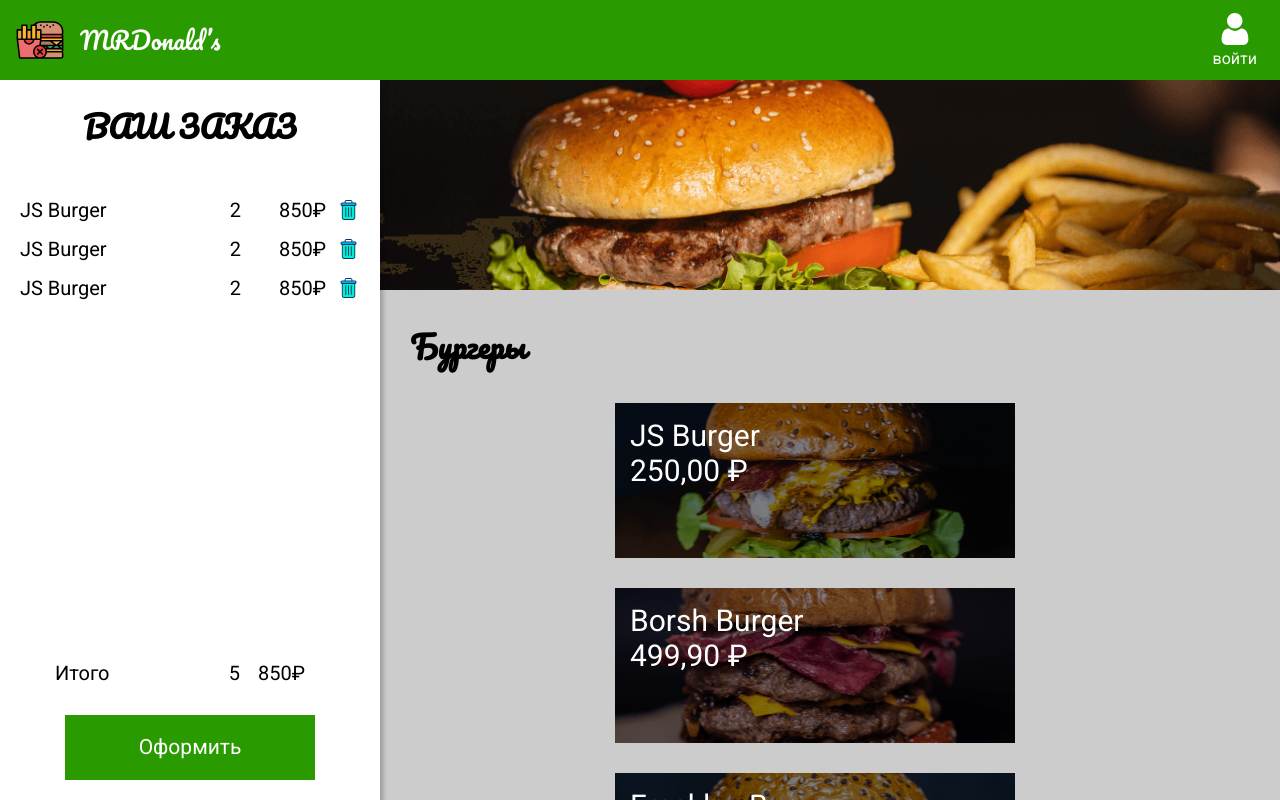
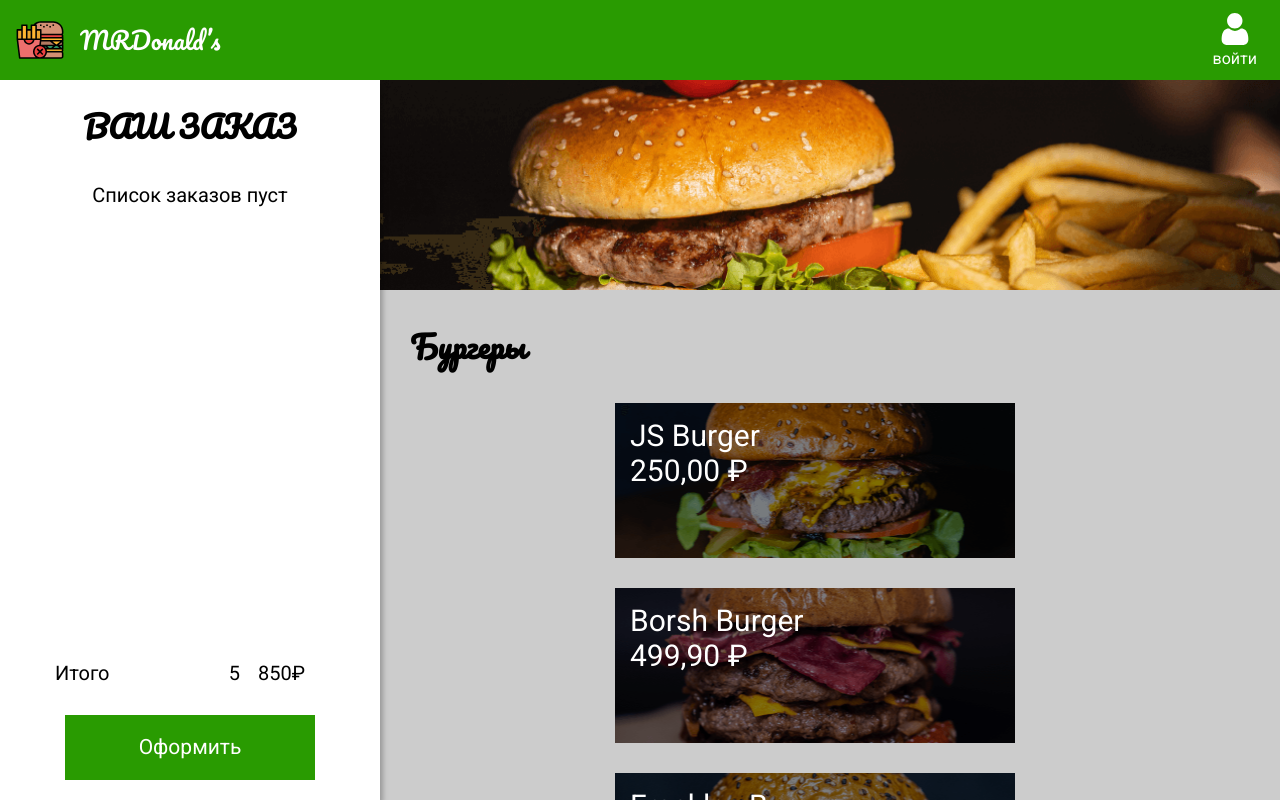
Before and after one commit to web-designer-life/mrdonalds, a React (Create React App) app: page / in a window 1280 px wide. Shown: the top 800 px of the page. Built offline with nearby package versions, Linux system fonts and the light colour scheme.

Commit message:
create: project structure

```diff
--- a/src/App.js
+++ b/src/App.js
@@ -1,20 +1,23 @@
 import React from 'react';
-import { GlobalStyle } from './Components/GlobalStyle';
-import { NavBar } from './Components/NavBar';
-import { Menu } from './Components/Menu';
-import { ModalItem } from './Components/ModalItem';
-import { Order } from './Components/Order';
+import { GlobalStyle } from './Components/Style/GlobalStyle';
+import { NavBar } from './Components/NavBar/NavBar';
+import { Menu } from './Components/Menu/Menu';
+import { ModalItem } from './Components/Modal/ModalItem';
+import { Order } from './Components/Order/Order';
+import { useOpenItem } from './Components/Hooks/useOpenItem';
+import { useOrders } from './Components/Hooks/useOrders';
 
 function App() {
-  const [openItem, setOpenItem] = React.useState(null);
+  const openItem = useOpenItem();
+  const orders = useOrders();
 
   return (
     <>
       <GlobalStyle/>
       <NavBar/>
-      <Order/>
-      <Menu setOpenItem={setOpenItem}/>
-      <ModalItem openItem={openItem} setOpenItem={setOpenItem}/>
+      <Order {...orders}/>
+      <Menu {...openItem}/>
+      { openItem.openItem && <ModalItem {...openItem} {...orders}/> }
     </>
   );
 }
--- a/src/Components/Banner.js
+++ b/src/Components/Menu/Banner.js
@@ -1,5 +1,5 @@
 import styled from 'styled-components';
-import bannerImg from '../image/banner.png';
+import bannerImg from '../../image/banner.png';
 
 export const Banner = styled.div`
     width: 100%;
--- a/src/Components/Menu.js
+++ b/src/Components/Menu/Menu.js
@@ -1,6 +1,6 @@
 import React from 'react';
 import styled from 'styled-components';
-import dbMenu from './DBMenu';
+import dbMenu from '../DBMenu';
 import { ListItem } from './ListItem';
 import { Banner } from './Banner';
 
--- a/src/Components/ModalItem.js
+++ b/src/Components/Modal/ModalItem.js
@@ -1,6 +1,6 @@
 import React from 'react';
 import styled from 'styled-components';
-import { ButtonCheckout } from './ButtonCheckout';
+import { ButtonCheckout } from '../Style/ButtonCheckout';
 
 const Overlay = styled.div`
     position: fixed;
@@ -47,14 +47,22 @@
     line-height: 53px;
 `;
 
-export const ModalItem = ({ openItem, setOpenItem }) => {
-    function closeModal(evt) {
+export const ModalItem = ({ openItem, setOpenItem, orders, setOrders }) => {
+    const closeModal = (evt) => {
         if (evt.target.id === 'overlay') {
             setOpenItem(null);
         }
     }
 
-    if (!openItem) return null;
+    const order = {
+        ...openItem,
+    };
+
+    const addToOrder = () => {
+        setOrders([...orders, order]);
+        setOpenItem(null);
+    }
+
     return (
         <Overlay id="overlay" onClick={closeModal}>
             <Modal>
@@ -62,9 +70,9 @@
                 <Content>
                     <HeaderContent>
                         <div>{openItem.name}</div>
-                        <div>{openItem.price}₽</div>
+                        <div>{openItem.price.toLocaleString('ru-RU', {style: 'currency', currency: 'RUB'})}</div>
                     </HeaderContent>
-                    <ButtonCheckout>Добавить</ButtonCheckout>
+                    <ButtonCheckout onClick={addToOrder}>Добавить</ButtonCheckout>
                 </Content>
             </Modal>
         </Overlay>
--- a/src/Components/NavBar.js
+++ b/src/Components/NavBar/NavBar.js
@@ -1,7 +1,7 @@
 import React from 'react';
 import styled from 'styled-components';
-import logoImg from '../image/logo.svg';
-import signImg from '../image/sign.svg';
+import logoImg from '../../image/logo.svg';
+import signImg from '../../image/sign.svg';
 
 const NavBarStyled = styled.header`
     position: fixed;
@@ -9,7 +9,7 @@
     left: 0;
     z-index: 20;
     height: 80px;
-    width: 100vw;
+    width: 100%;
     display: flex;
     justify-content: space-between;
     align-items: center;
--- a/src/Components/Order.js
+++ b/src/Components/Order/Order.js
@@ -1,6 +1,6 @@
 import React from 'react';
 import styled from 'styled-components';
-import { ButtonCheckout } from './ButtonCheckout';
+import { ButtonCheckout } from '../Style/ButtonCheckout';
 import { OrderListItem } from './OrderListItem';
 
 const OrderStyled = styled.section`
@@ -44,16 +44,20 @@
     }
 `;
 
-export const Order = () => {
+const EmptyList = styled.p`
+    text-align: center;
+`;
+
+export const Order = ({ orders }) => {
     return (
         <OrderStyled>
             <OrderTitle>Ваш заказ</OrderTitle>
             <OrderContent>
+                {orders.length ?
                 <OrderList>
-                    <OrderListItem/>
-                    <OrderListItem/>
-                    <OrderListItem/>
-                </OrderList>
+                    {orders.map(order => <OrderListItem order={order}/>)}
+                </OrderList> :
+                <EmptyList>Список заказов пуст</EmptyList>}
             </OrderContent>
             <Total>
                 <span>Итого</span>
--- a/src/Components/OrderListItem.js
+++ b/src/Components/Order/OrderListItem.js
@@ -1,6 +1,6 @@
 import React from 'react';
 import styled from 'styled-components';
-import trashImage from '../image/trash.svg';
+import trashImage from '../../image/trash.svg';
 
 const OrderItemStyled = styled.li`
     display: flex;
@@ -29,11 +29,11 @@
     cursor: pointer;
 `;
 
-export const OrderListItem = () => (
+export const OrderListItem = ({ order }) => (
     <OrderItemStyled>
-        <ItemName>JS Burger</ItemName>
+        <ItemName>{order.name}</ItemName>
         <span>2</span>
-        <ItemPrice>850₽</ItemPrice>
+        <ItemPrice>{order.price.toLocaleString('ru-RU', {style: 'currency', currency: 'RUB'})}</ItemPrice>
         <TrashButton/>
     </OrderItemStyled>
 );
```
Also changed, not shown: src/Components/Menu/ListItem.js (renamed from src/Components/ListItem.js), src/Components/Style/ButtonCheckout.js (renamed from src/Components/ButtonCheckout.js), src/Components/Style/GlobalStyle.js (renamed from src/Components/GlobalStyle.js).
